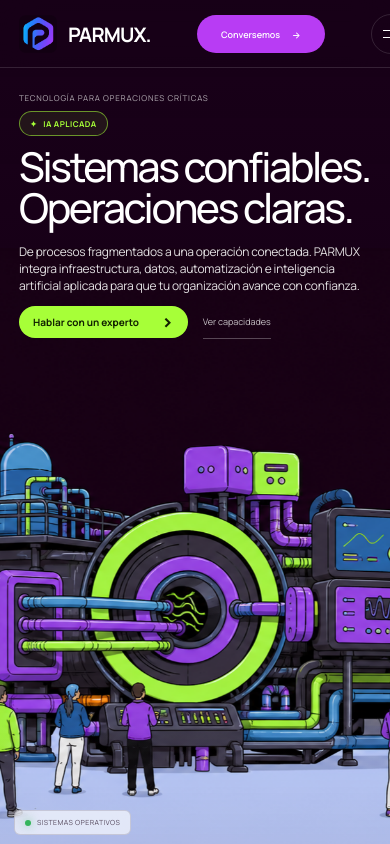
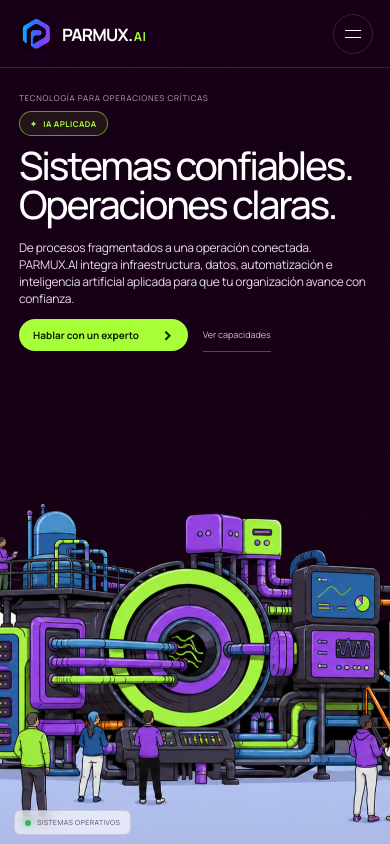
Before and after one commit to coCHELOice/parmux-site, a plain HTML site: page index.html in a window 390 px wide. Shown: the top 844 px of the page. Drawn offline with Linux system fonts and the light colour scheme.

Commit message:
Improve hero readability and introduce PARMUX.AI

```diff
--- a/assets/brand/brand.json
+++ b/assets/brand/brand.json
@@ -1,6 +1,8 @@
 {
   "schemaVersion": 1,
   "brand": "PARMUX",
+  "publicDisplayName": "PARMUX.AI",
+  "publicDisplayNameUsage": "Use PARMUX.AI in the public website wordmark and customer-facing introductory contexts to make the artificial intelligence focus explicit.",
   "canonicalLogo": {
     "id": "parmux-primary-logo",
     "file": "./parmux-logo-master.png",
--- a/campaign.css
+++ b/campaign.css
@@ -54,7 +54,17 @@ body {
 }
 
 .campaign-header .brand strong {
+  display: inline-flex;
+  align-items: baseline;
   letter-spacing: -.045em;
+  white-space: nowrap;
+}
+
+.campaign-header .brand-ai {
+  margin-left: .12em;
+  color: var(--campaign-lime);
+  font-size: .72em;
+  letter-spacing: .045em;
 }
 
 .campaign-header .links {
@@ -92,7 +102,7 @@ body {
 
 .campaign-hero {
   position: relative;
-  min-height: 100svh;
+  min-height: max(760px, 100svh);
   padding: 0;
   display: block;
   overflow: hidden;
@@ -104,9 +114,12 @@ body {
 .campaign-hero-art {
   position: absolute;
   z-index: -2;
-  inset: 0;
+  top: 42px;
+  right: 0;
+  bottom: auto;
+  left: 0;
   width: 100%;
-  height: 100%;
+  height: calc(100% - 42px);
   object-fit: cover;
   object-position: center bottom;
   transform: translate3d(var(--campaign-art-x), var(--campaign-art-y), 0) scale(1.018);
@@ -118,17 +131,27 @@ body {
   z-index: -1;
   inset: 0;
   pointer-events: none;
-  background: linear-gradient(180deg, rgba(24, 0, 24, .24), transparent 30%, transparent 84%, rgba(24, 0, 24, .08));
+  background:
+    radial-gradient(ellipse 52% 38% at 27% 18%, rgba(24, 0, 24, .94), rgba(24, 0, 24, .5) 58%, transparent 100%),
+    radial-gradient(ellipse 42% 28% at 77% 18%, rgba(24, 0, 24, .88), rgba(24, 0, 24, .38) 62%, transparent 100%),
+    linear-gradient(180deg, rgba(24, 0, 24, .3), transparent 38%, transparent 84%, rgba(24, 0, 24, .08));
 }
 
 .campaign-hero-copy {
-  width: min(1240px, calc(100% - 48px));
+  position: relative;
+  z-index: 2;
+  width: min(1400px, calc(100% - 64px));
   margin: auto;
-  padding-top: clamp(116px, 15vh, 152px);
+  padding-top: clamp(116px, 13vh, 142px);
   display: grid;
-  grid-template-columns: 1fr .82fr;
-  gap: 9vw;
+  grid-template-columns: minmax(0, 1.2fr) minmax(360px, .8fr);
+  gap: clamp(48px, 5vw, 84px);
   align-items: start;
+}
+
+.campaign-headline,
+.campaign-intro {
+  min-width: 0;
 }
 
 .campaign-meta {
@@ -170,18 +193,26 @@ body {
 }
 
 .campaign-headline h1 {
-  max-width: 720px;
+  max-width: none;
   margin: 0;
   color: white;
-  font-size: clamp(44px, 5.3vw, 72px);
+  font-size: clamp(46px, 4.65vw, 76px);
   line-height: 1.03;
   letter-spacing: -.058em;
   font-weight: 500;
   opacity: 0;
   animation: campaignCopyEnter .95s .2s cubic-bezier(.16, 1, .3, 1) forwards;
+  text-shadow: 0 2px 24px rgba(24, 0, 24, .42);
+}
+
+.campaign-headline h1 > span {
+  display: block;
+  color: inherit;
+  white-space: nowrap;
 }
 
 .campaign-intro {
+  max-width: 520px;
   padding-top: 16px;
   opacity: 0;
   animation: campaignCopyEnter .95s .34s cubic-bezier(.16, 1, .3, 1) forwards;
@@ -637,6 +668,10 @@ footer a:focus-visible {
     gap: 28px;
   }
 
+  .campaign-headline {
+    max-width: 820px;
+  }
+
   .campaign-intro {
     max-width: 590px;
     padding-top: 0;
@@ -660,14 +695,22 @@ footer a:focus-visible {
 
   .campaign-header .nav {
     min-height: 68px;
+    grid-template-columns: 1fr auto;
+    gap: 12px;
   }
 
   .campaign-header .top-cta {
-    width: 128px;
+    display: none;
+  }
+
+  .campaign-header .brand {
+    gap: 7px;
+    font-size: 17px;
+  }
+
+  .campaign-header .brand img {
+    width: 38px;
     height: 38px;
-    padding: 0 12px;
-    gap: 12px;
-    font-size: 9px;
   }
 
   .campaign-mobile-menu {
@@ -692,7 +735,7 @@ footer a:focus-visible {
   }
 
   .campaign-headline h1 {
-    font-size: 41px;
+    font-size: clamp(31px, 10vw, 41px);
     line-height: 1;
   }
 
@@ -718,7 +761,8 @@ footer a:focus-visible {
 
   .campaign-hero-art {
     top: auto;
-    height: 70%;
+    bottom: 0;
+    height: 58%;
     object-position: center bottom;
   }
 
--- a/index.html
+++ b/index.html
@@ -3,18 +3,18 @@
 <head>
   <meta charset="utf-8" />
   <meta name="viewport" content="width=device-width, initial-scale=1" />
-  <meta name="description" content="Parmux diseña, implementa y opera sistemas robustos para operaciones reales." />
+  <meta name="description" content="PARMUX.AI integra infraestructura, datos, automatización e inteligencia artificial aplicada para operaciones reales." />
   <meta name="theme-color" content="#020c14" />
-  <title>Parmux | Sistemas robustos para operaciones reales</title>
+  <title>PARMUX.AI | Sistemas confiables para operaciones reales</title>
   <link rel="icon" href="assets/brand/parmux-logo-master.png" type="image/png" />
   <link rel="stylesheet" href="home.css?v=20260729-ops-mock" />
-  <link rel="stylesheet" href="campaign.css?v=20260828-orchestrator" />
+  <link rel="stylesheet" href="campaign.css?v=20260829-readability" />
 </head>
 <body>
   <a class="skip" href="#main">Saltar al contenido</a>
   <header class="topbar campaign-header">
     <nav class="nav" aria-label="Principal">
-      <a class="brand" href="#top"><img src="assets/brand/parmux-logo-master.png" alt="" width="42" height="42" /><strong>PARMUX.</strong></a>
+      <a class="brand" href="#top" aria-label="PARMUX.AI, inicio"><img src="assets/brand/parmux-logo-master.png" alt="" width="42" height="42" /><strong>PARMUX.<span class="brand-ai">AI</span></strong></a>
       <div class="links"><a href="#proposito">Plataforma</a><a href="#capacidades">Capacidades</a><a href="#ia-aplicada">IA aplicada</a><a href="#metodo">Cómo trabajamos</a></div>
       <a class="top-cta" href="https://wa.me/56991020231?text=Hola%20Parmux%2C%20quiero%20conversar%20sobre%20un%20proyecto">Conversemos <span>→</span></a>
       <button class="campaign-menu-toggle" type="button" aria-expanded="false" aria-controls="campaign-mobile-menu" aria-label="Abrir menú"><span></span><span></span></button>
@@ -30,10 +30,10 @@
       <div class="campaign-hero-copy">
         <div class="campaign-headline">
           <div class="campaign-meta"><p class="kicker">Tecnología para operaciones críticas</p><span class="campaign-ai-badge" id="ia-aplicada"><i aria-hidden="true">✦</i> IA aplicada</span></div>
-          <h1>Sistemas confiables.<br />Operaciones claras.</h1>
+          <h1><span>Sistemas confiables.</span><span>Operaciones claras.</span></h1>
         </div>
         <div class="campaign-intro">
-          <p>De procesos fragmentados a una operación conectada. PARMUX integra infraestructura, datos, automatización e inteligencia artificial aplicada para que tu organización avance con confianza.</p>
+          <p>De procesos fragmentados a una operación conectada. PARMUX.AI integra infraestructura, datos, automatización e inteligencia artificial aplicada para que tu organización avance con confianza.</p>
           <div class="campaign-actions"><a class="campaign-primary" href="https://wa.me/56991020231?text=Hola%20Parmux%2C%20quiero%20conversar%20sobre%20un%20proyecto">Hablar con un experto <span>›</span></a><a class="campaign-secondary" href="#capacidades">Ver capacidades</a></div>
         </div>
       </div>
@@ -100,7 +100,7 @@
     </section>
   </main>
 
-  <footer><strong>PARMUX.</strong><span>Viña del Mar, Chile · marcelo@parmux.com</span><nav><a href="legal/privacidad.html">Privacidad</a><a href="legal/terminos.html">Términos</a><a href="legal/cookies.html">Cookies</a><a href="legal/eliminacion-datos.html">Eliminar datos</a></nav></footer>
+  <footer><strong>PARMUX.AI</strong><span>Viña del Mar, Chile · marcelo@parmux.com</span><nav><a href="legal/privacidad.html">Privacidad</a><a href="legal/terminos.html">Términos</a><a href="legal/cookies.html">Cookies</a><a href="legal/eliminacion-datos.html">Eliminar datos</a></nav></footer>
   <script src="campaign.js?v=20260828-orchestrator"></script>
 </body>
 </html>
```
Also changed, not shown: BRAND_ASSETS.md (+6 -5 lines).
